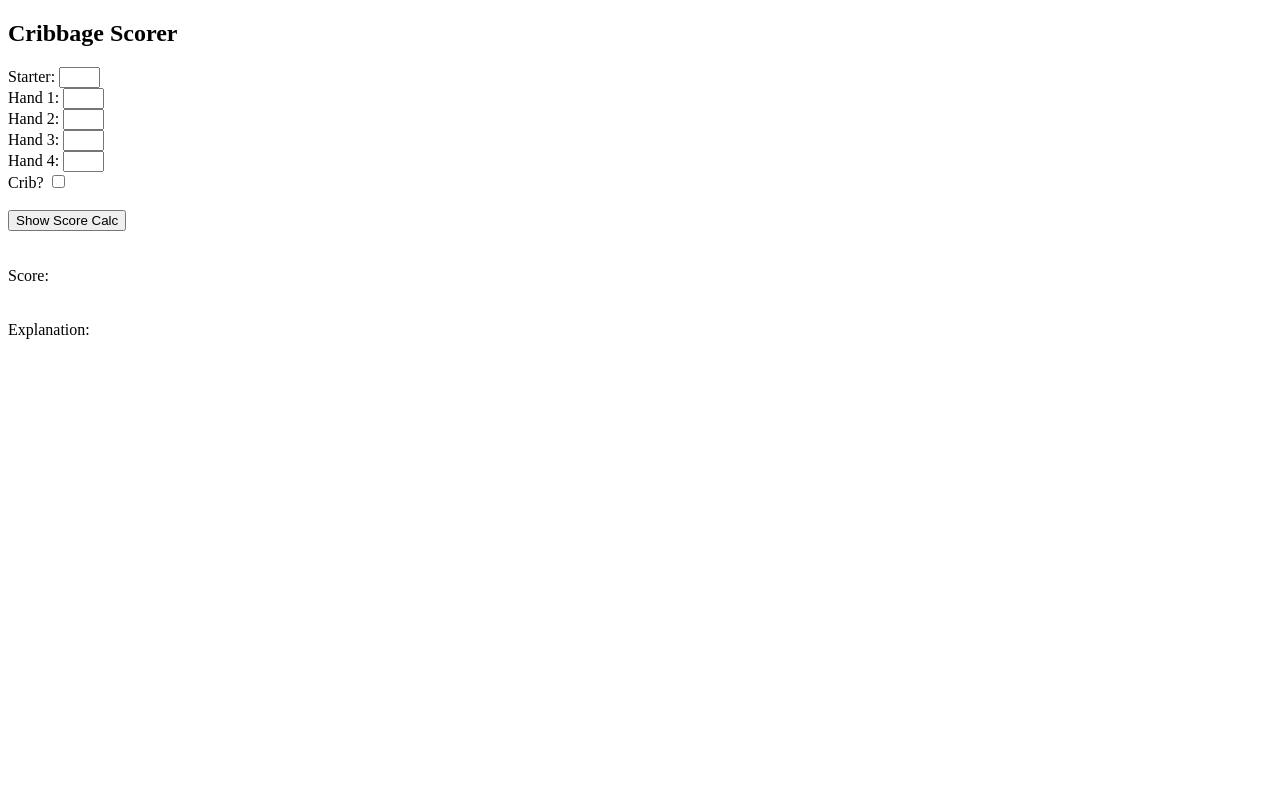
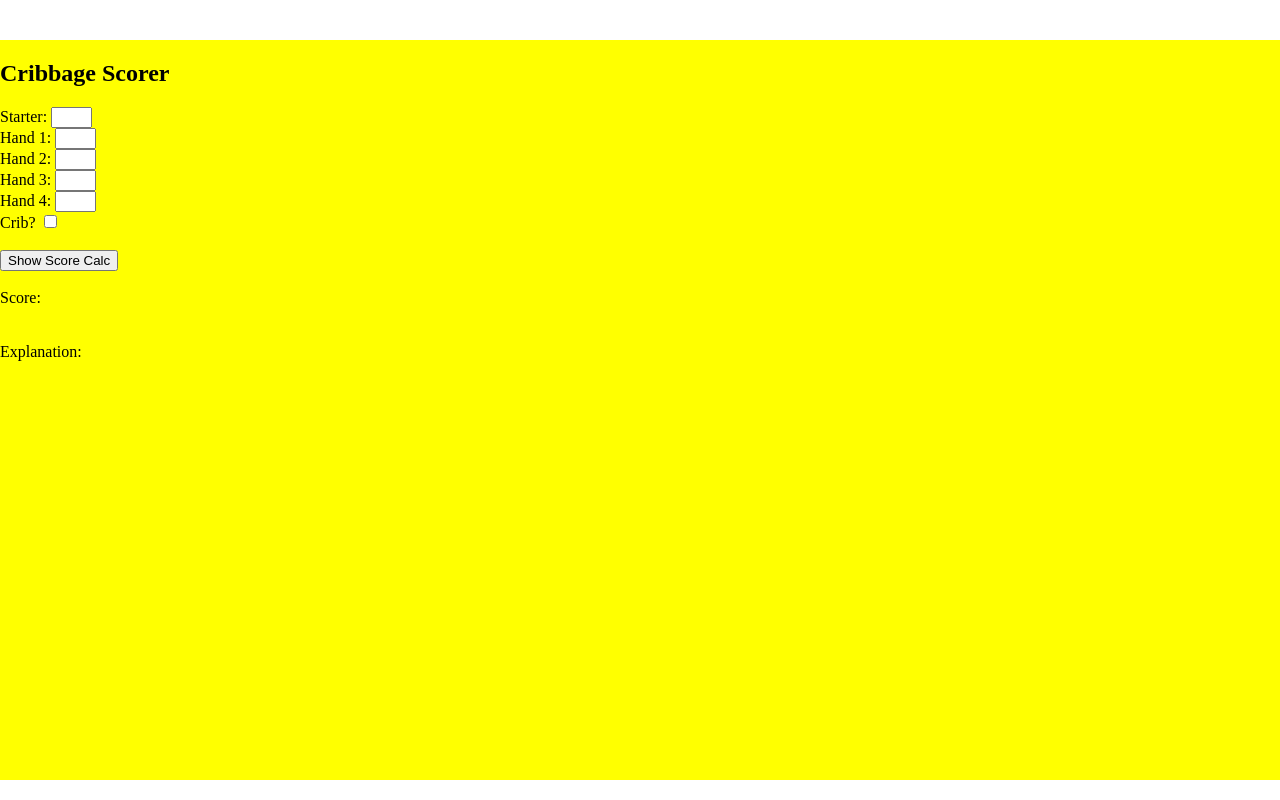
Before and after one commit to phoughton/cribbage_server, a Flask app: page / in a window 1280 px wide. Run offline with Flask 2, Linux system fonts and the light colour scheme.

Commit message:
css add to score form

```diff
--- a/templates/index.html
+++ b/templates/index.html
@@ -1,7 +1,35 @@
 <!DOCTYPE html>
 <html>
+  <HEAD>
+    <meta name="viewport" content="width=device-width, initial-scale=1.0">
+
+    <style>
+* {
+  box-sizing: border-box;
+}
+
+body {
+    margin:0;
+    width: 100%;
+}
+
+.header {
+    height: 40px;
+    background-color: red;
+}
+
+.mainBody {
+    background-color: yellow;
+    position: absolute;
+    top: 40px;
+    bottom: 20px;
+    width:100%;
+}
+
+    </style>
+  </HEAD>
 <body>
-
+<DIV class="mainBody">
 <h2>Cribbage Scorer</h2>
 
 Starter: <input id="starter" type="text" length=2 size=2 /><BR/>
@@ -16,12 +44,13 @@ Crib? <input id="crib" type="checkbox" value=false/><BR/>
 <button type="button" onclick="showScoreCalc()">Show Score Calc</button><BR/>
 
 <BR/>
-<div id="response_raw" >
-</div><BR/>
 Score:<div id="score_result"></div><BR/><BR/>
 Explanation: <div id="score_explanation"></div></div>
+</DIV>
 
 
+
+</body>
 <script>
 
   function displayResults(resultsJSON) {
@@ -80,10 +109,7 @@ function showScoreCalc() {
     var xhttp = new XMLHttpRequest();
     xhttp.onreadystatechange = function() {
       if (this.readyState == 4 && this.status == 200) {
-      document.getElementById("response_raw").innerHTML =
-      this.responseText;
         displayResults(JSON.parse(this.responseText));
-
       } else {
         console.log(this.responseText);
       }
@@ -96,6 +122,4 @@ function showScoreCalc() {
     xhttp.send(bodyText);
   }
   </script>
-
-</body>
 </html>
```
Lines whose indentation alone changed are shown as unchanged.
